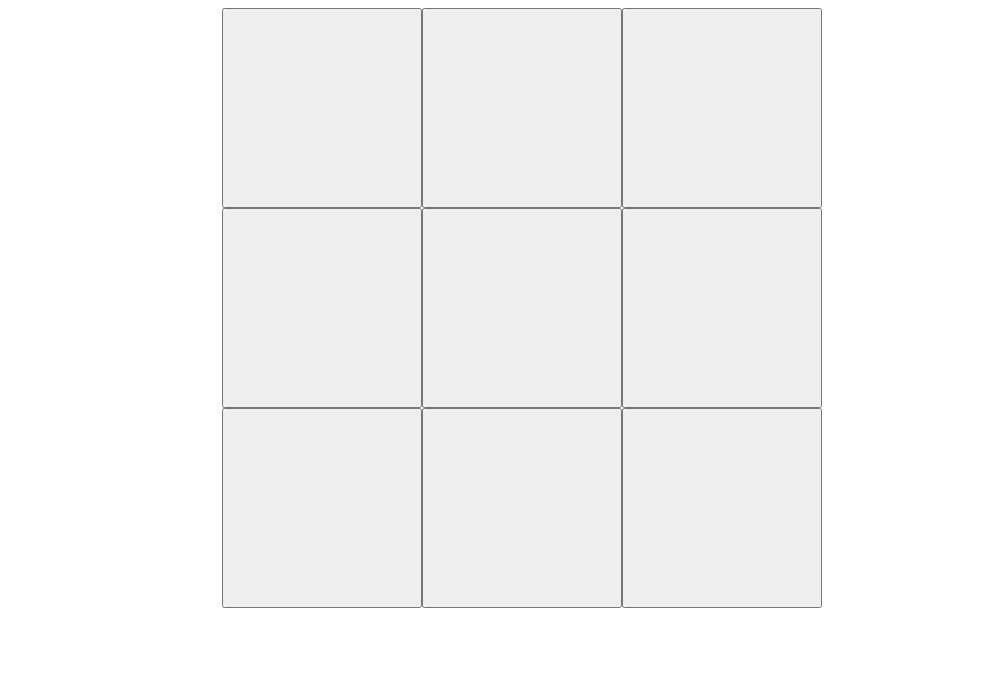
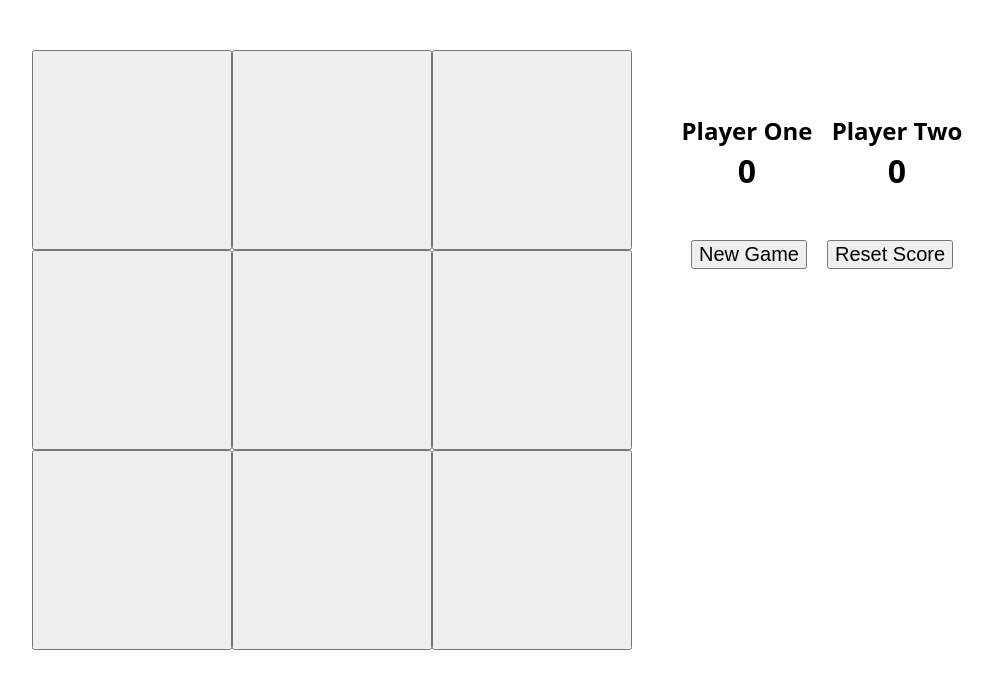
Before and after one commit to localtoast42/odin-tic-tac-toe, a plain HTML site: page index.html in a window 1280 px wide. Shown: the whole page, without its empty margins (118-1111 px from the left). Drawn offline with Linux system fonts and the light colour scheme.

Commit message:
Add sidebar scoreboard elements

```diff
--- a/index.html
+++ b/index.html
@@ -10,7 +10,18 @@
     <body>
         <div class="container">
             <div class="board"></div>
-            <div class="sidebar"></div>
+            <div class="sidebar">
+                <div class="scoreboard">
+                    <h2 class="player" id="player-one">Player One</h2>
+                    <h2 class="player" id="player-two">Player Two</h2>
+                    <h1 class="score" id="player-one-score">0</h3>
+                    <h1 class="score" id="player-two-score">0</h3>
+                </div>
+                <div class="game-buttons">
+                    <button>New Game</button>
+                    <button>Reset Score</button>
+                </div>
+            </div>
         </div>
     </body>
 </html>
--- a/style.css
+++ b/style.css
@@ -5,6 +5,7 @@ body {
 .container {
     display: flex;
     justify-content: center;
+    margin: 50px;
 }
 
 .board {
@@ -14,6 +15,60 @@ body {
     justify-content: center;
 }
 
+.sidebar {
+    padding: 60px 40px;
+    display: flex;
+    flex-direction: column;
+    align-items: center;
+    gap: 50px;
+}
+
+.game-buttons {
+    display: flex;
+    justify-content: space-between;
+    gap: 20px;
+}
+
+button {
+    font-size: 20px;
+}
+
+.scoreboard {
+    display: grid;
+    grid-template-columns: 150px 150px;
+    grid-template-rows: 40px 40px;
+}
+
+.player {
+    justify-self: center;
+    align-self: center;
+}
+
+#player-one {
+    grid-column: 1 / 2;
+    grid-row: 1 / 2;
+}
+
+#player-two {
+    grid-column: 2 / 3;
+    grid-row: 1 / 2;
+}
+
+.score {
+    align-self: center;
+    justify-self: center;
+}
+
+#player-one-score {
+    grid-column: 1 / 2;
+    grid-row: 2 / 3;
+}
+
+#player-two-score {
+    grid-column: 2 / 3;
+    grid-row: 2 / 3;
+}
+
 .tile {
     font-size: 96px;
     font-weight: 700;
--- a/tic-tac-toe.js
+++ b/tic-tac-toe.js
@@ -139,6 +139,7 @@ const game = (function () {
 
 function ScreenController(game) {
     const boardDiv = document.querySelector('.board');
+    const sidebarDiv = document.querySelector('.sidebar');
 
     const updateScreen = () => {
         boardDiv.textContent = '';
```
